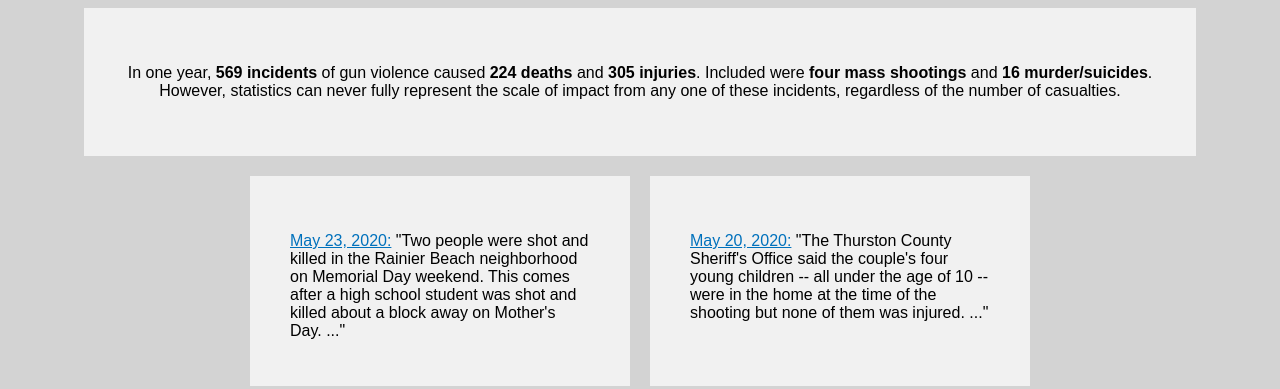
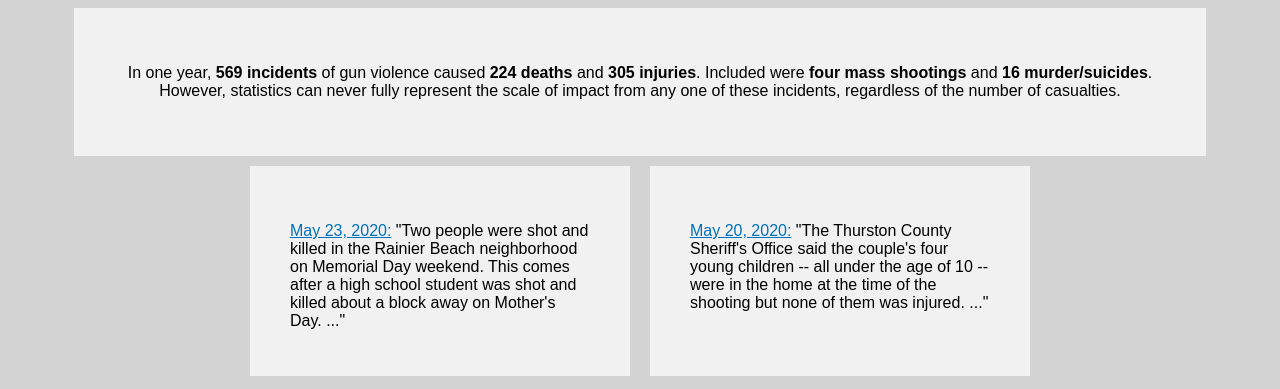
Before and after one commit to saschu-uwt/Carto, a plain HTML site: page index.html in a window 1280 px wide. Shown: the part 710-1099 px from the top of the page. Drawn offline with Linux system fonts and the light colour scheme.

Commit message:
Update styles.css

```diff
--- a/styles.css
+++ b/styles.css
@@ -31,7 +31,7 @@ a:hover {
 .flex-container-A > div {
   background-color: #f1f1f1;
   width: 100%;
-  margin: 10px;
+  margin-top: 10px;
   padding: 40px;
 
   text-align: center;
```
